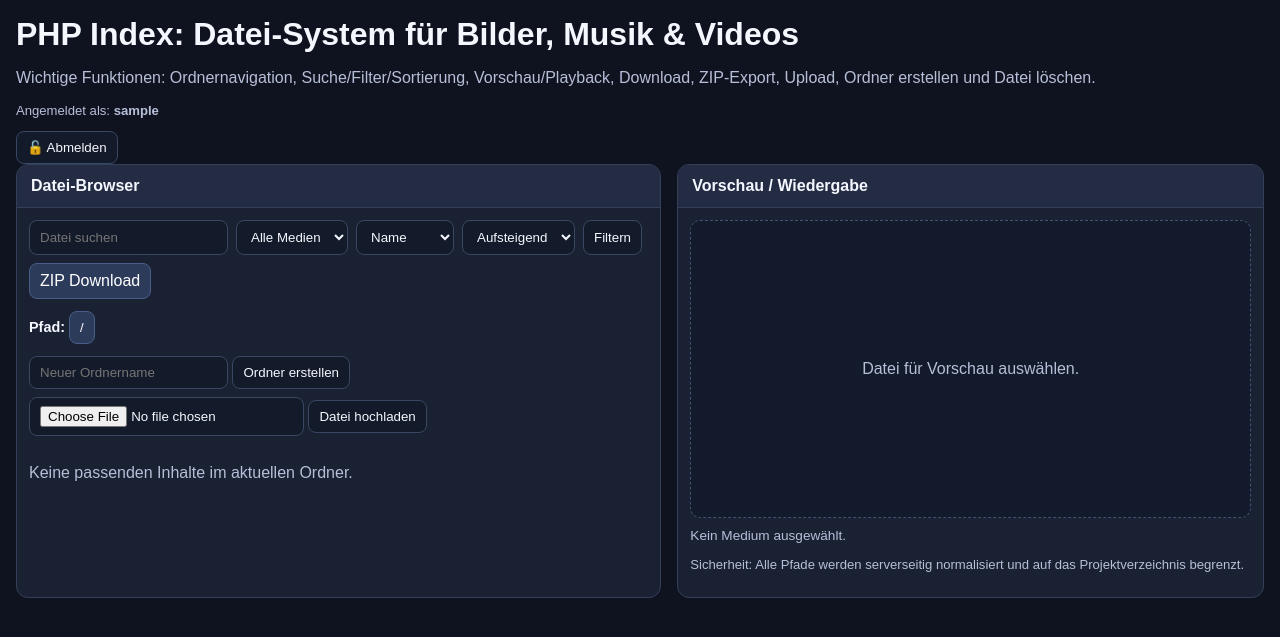
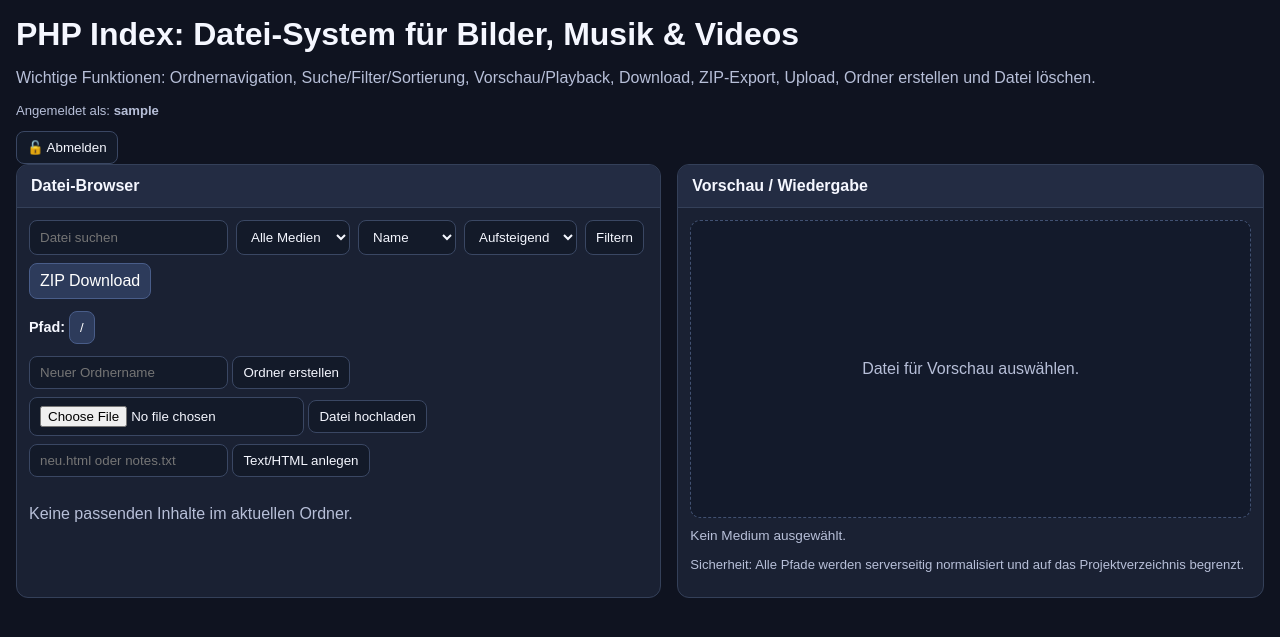
Before and after one commit to xxloonaxx/neue-webseite, a PHP site: page /index.php in a window 1280 px wide. Shown: the top 637 px of the page. Run offline with PHP 8.4, Linux system fonts and the light colour scheme; the visitor is signed in with stand-in values (Sample User, id 1).

Commit message:
Add direct URL opening plus text/html editor and new users

```diff
--- a/index.php
+++ b/index.php
@@ -9,11 +9,11 @@ $mediaExtensions = [
     'jpg', 'jpeg', 'png', 'webp', 'gif', 'bmp', 'svg',
     'mp3', 'wav', 'ogg', 'm4a', 'flac', 'aac',
     'mp4', 'webm', 'mov', 'mkv', 'avi', 'm4v',
+    'txt', 'md', 'html', 'htm', 'css', 'js', 'json', 'xml',
 ];
 $defaultUsers = [
-    'nutzer1' => '$2a$12$EpIlwKfCt/IaOJ8GhCgQ1ezIUrLrnd2tcUC9stztxn/za0VfAK3qa',
-    'nutzer2' => '$2a$12$EpIlwKfCt/IaOJ8GhCgQ1ezIUrLrnd2tcUC9stztxn/za0VfAK3qa',
-    'nutzer3' => '$2a$12$EpIlwKfCt/IaOJ8GhCgQ1ezIUrLrnd2tcUC9stztxn/za0VfAK3qa',
+    'loona' => '$2a$12$EpIlwKfCt/IaOJ8GhCgQ1ezIUrLrnd2tcUC9stztxn/za0VfAK3qa',
+    'soulan1001' => '$2a$13$f2hinbr.zaDjD9rgk4wPsuyw1YFyKB4xT0vsnmkuSGVli.RhFWKX.',
 ];
 
 /**
@@ -123,6 +123,7 @@ function mediaTypeFromExtension(string $extension): string
     $image = ['jpg', 'jpeg', 'png', 'webp', 'gif', 'bmp', 'svg'];
     $audio = ['mp3', 'wav', 'ogg', 'm4a', 'flac', 'aac'];
     $video = ['mp4', 'webm', 'mov', 'mkv', 'avi', 'm4v'];
+    $text = ['txt', 'md', 'html', 'htm', 'css', 'js', 'json', 'xml'];
 
     if (in_array($extension, $image, true)) {
         return 'image';
@@ -133,8 +134,37 @@ function mediaTypeFromExtension(string $extension): string
     if (in_array($extension, $video, true)) {
         return 'video';
     }
+    if (in_array($extension, $text, true)) {
+        return 'text';
+    }
 
     return 'other';
+}
+
+function isEditableExtension(string $extension): bool
+{
+    return in_array($extension, ['txt', 'md', 'html', 'htm', 'css', 'js', 'json', 'xml'], true);
+}
+
+function appBaseUrl(): string
+{
+    $isHttps = (!empty($_SERVER['HTTPS']) && $_SERVER['HTTPS'] !== 'off')
+        || (($_SERVER['SERVER_PORT'] ?? null) === '443');
+    $scheme = $isHttps ? 'https' : 'http';
+    $host = (string) ($_SERVER['HTTP_HOST'] ?? 'localhost');
+    $scriptDir = rtrim(str_replace('\\', '/', dirname((string) ($_SERVER['SCRIPT_NAME'] ?? ''))), '/');
+    $scriptDir = $scriptDir === '/' ? '' : $scriptDir;
+
+    return $scheme . '://' . $host . $scriptDir;
+}
+
+function buildPublicFileUrl(string $relativePath): string
+{
+    $clean = sanitizeRelativePath($relativePath);
+    $segments = $clean === '' ? [] : explode('/', $clean);
+    $encodedPath = implode('/', array_map(static fn(string $segment): string => rawurlencode($segment), $segments));
+
+    return rtrim(appBaseUrl(), '/') . '/' . $encodedPath;
 }
 
 function listDirectoryItems(string $directory, string $baseDirectory, array $mediaExtensions): array
@@ -303,7 +333,7 @@ if (!isAuthenticated()) {
             <input id="password" type="password" name="password" required autocomplete="current-password">
             <button type="submit">Einloggen</button>
         </form>
-        <p class="hint">Standard-Nutzer: <code>nutzer1</code>, <code>nutzer2</code>, <code>nutzer3</code>. Für Produktion per <code>MEDIA_MANAGER_USERS_JSON</code> überschreiben.</p>
+        <p class="hint">Standard-Nutzer: <code>loona</code> und <code>soulan1001</code>. Für Produktion per <code>MEDIA_MANAGER_USERS_JSON</code> überschreiben.</p>
     </main>
     </body>
     </html>
@@ -385,6 +415,45 @@ if ($_SERVER['REQUEST_METHOD'] === 'POST') {
             $error = 'Datei konnte nicht gelöscht werden.';
         }
     }
+
+    if ($postAction === 'create_text_file') {
+        $newFilename = trim((string) ($_POST['new_text_filename'] ?? ''));
+        $newContent = (string) ($_POST['new_text_content'] ?? '');
+        $newFilename = basename($newFilename);
+        $ext = extensionOf($newFilename);
+
+        if ($newFilename === '') {
+            $error = 'Dateiname darf nicht leer sein.';
+        } elseif (!isEditableExtension($ext)) {
+            $error = 'Nur bearbeitbare Text-Dateien erlaubt (z. B. .txt, .html, .md).';
+        } else {
+            $target = $currentDirectory . DIRECTORY_SEPARATOR . $newFilename;
+            if (file_exists($target)) {
+                $error = 'Datei existiert bereits.';
+            } elseif (file_put_contents($target, $newContent) !== false) {
+                $message = 'Text/HTML-Datei wurde erstellt.';
+            } else {
+                $error = 'Datei konnte nicht erstellt werden.';
+            }
+        }
+    }
+
+    if ($postAction === 'save_text') {
+        $editRelative = sanitizeRelativePath((string) ($_POST['edit_file'] ?? ''));
+        $editAbsolute = resolvePath($baseDirectory, $editRelative);
+        $editContent = (string) ($_POST['edit_content'] ?? '');
+        $ext = extensionOf((string) basename($editRelative));
+
+        if ($editAbsolute === null || !is_file($editAbsolute)) {
+            $error = 'Datei zum Speichern nicht gefunden.';
+        } elseif (!isEditableExtension($ext)) {
+            $error = 'Dateityp ist nicht als Text/HTML bearbeitbar freigegeben.';
+        } elseif (file_put_contents($editAbsolute, $editContent) !== false) {
+            $message = 'Datei wurde gespeichert.';
+        } else {
+            $error = 'Datei konnte nicht gespeichert werden.';
+        }
+    }
 }
 
 $search = mb_strtolower(trim((string) ($_GET['search'] ?? '')));
@@ -440,6 +509,10 @@ $currentPreview = sanitizeRelativePath((string) ($_GET['preview'] ?? ''));
 $previewAbsolute = $currentPreview !== '' ? resolvePath($baseDirectory, $currentPreview) : null;
 $previewExists = $previewAbsolute !== null && is_file($previewAbsolute);
 $previewType = $previewExists ? mediaTypeFromExtension(extensionOf((string) basename($previewAbsolute))) : 'other';
+$previewContent = '';
+if ($previewExists && $previewType === 'text') {
+    $previewContent = (string) file_get_contents($previewAbsolute);
+}
 
 function queryWithout(array $removeKeys): string
 {
@@ -516,6 +589,7 @@ function queryWithout(array $removeKeys): string
                         <option value="image" <?= $typeFilter === 'image' ? 'selected' : '' ?>>Bilder</option>
                         <option value="audio" <?= $typeFilter === 'audio' ? 'selected' : '' ?>>Audio</option>
                         <option value="video" <?= $typeFilter === 'video' ? 'selected' : '' ?>>Video</option>
+                        <option value="text" <?= $typeFilter === 'text' ? 'selected' : '' ?>>Text / HTML</option>
                     </select>
                     <select name="sort">
                         <option value="name" <?= $sortBy === 'name' ? 'selected' : '' ?>>Name</option>
@@ -552,8 +626,14 @@ function queryWithout(array $removeKeys): string
 
                     <form method="post" enctype="multipart/form-data" class="inline">
                         <input type="hidden" name="post_action" value="upload_file">
-                        <input type="file" name="upload_media" accept="image/*,audio/*,video/*">
+                        <input type="file" name="upload_media" accept="image/*,audio/*,video/*,.txt,.md,.html,.htm,.css,.js,.json,.xml">
                         <button type="submit">Datei hochladen</button>
+                    </form>
+
+                    <form method="post" class="inline">
+                        <input type="hidden" name="post_action" value="create_text_file">
+                        <input type="text" name="new_text_filename" placeholder="neu.html oder notes.txt">
+                        <button type="submit">Text/HTML anlegen</button>
                     </form>
                 </div>
 
@@ -576,9 +656,11 @@ function queryWithout(array $removeKeys): string
                                 <?php if ($item['kind'] === 'directory'): ?>
                                     <a class="btn" href="?path=<?= urlencode((string) $item['relativePath']) ?>">Öffnen</a>
                                 <?php else: ?>
+                                    <?php $directUrl = buildPublicFileUrl((string) $item['relativePath']); ?>
                                     <a class="btn" href="?path=<?= urlencode($currentRelative) ?>&preview=<?= urlencode((string) $item['relativePath']) ?>&<?= queryWithout(['preview']) ?>">Vorschau</a>
-                                    <a class="btn" href="?action=view&file=<?= urlencode((string) $item['relativePath']) ?>" target="_blank">Direkt öffnen</a>
+                                    <a class="btn" href="<?= htmlspecialchars($directUrl, ENT_QUOTES) ?>" target="_blank">Direkt URL öffnen</a>
                                     <a class="btn" href="?action=download&file=<?= urlencode((string) $item['relativePath']) ?>">Download</a>
+                                    <input class="small" type="text" readonly value="<?= htmlspecialchars($directUrl, ENT_QUOTES) ?>" style="max-width:240px;">
                                     <form method="post" class="inline" onsubmit="return confirm('Datei wirklich löschen?');">
                                         <input type="hidden" name="post_action" value="delete_file">
                                         <input type="hidden" name="delete_file" value="<?= htmlspecialchars((string) $item['relativePath'], ENT_QUOTES) ?>">
@@ -602,6 +684,8 @@ function queryWithout(array $removeKeys): string
                         <audio controls autoplay src="?action=view&file=<?= urlencode($currentPreview) ?>"></audio>
                     <?php elseif ($previewExists && $previewType === 'video'): ?>
                         <video controls autoplay src="?action=view&file=<?= urlencode($currentPreview) ?>"></video>
+                    <?php elseif ($previewExists && $previewType === 'text'): ?>
+                        <pre style="white-space: pre-wrap; width: 100%; max-height: 60vh; overflow:auto; margin:0;"><?= htmlspecialchars($previewContent, ENT_QUOTES) ?></pre>
                     <?php else: ?>
                         <p class="muted">Datei für Vorschau auswählen.</p>
                     <?php endif; ?>
@@ -613,6 +697,20 @@ function queryWithout(array $removeKeys): string
                         Kein Medium ausgewählt.
                     <?php endif; ?>
                 </p>
+                <?php if ($previewExists): ?>
+                    <p class="meta small">Direkt-URL: <a href="<?= htmlspecialchars(buildPublicFileUrl($currentPreview), ENT_QUOTES) ?>" target="_blank"><?= htmlspecialchars(buildPublicFileUrl($currentPreview), ENT_QUOTES) ?></a></p>
+                <?php endif; ?>
+                <?php if ($previewExists && $previewType === 'text'): ?>
+                    <form method="post">
+                        <input type="hidden" name="post_action" value="save_text">
+                        <input type="hidden" name="edit_file" value="<?= htmlspecialchars($currentPreview, ENT_QUOTES) ?>">
+                        <label for="edit_content">Editor (TXT / HTML / Code)</label>
+                        <textarea id="edit_content" name="edit_content" style="width:100%; min-height:220px; background:#101726; color:#e8eeff; border:1px solid #415172; border-radius:8px; padding:10px;"><?= htmlspecialchars($previewContent, ENT_QUOTES) ?></textarea>
+                        <div style="margin-top:8px;">
+                            <button type="submit">Datei speichern</button>
+                        </div>
+                    </form>
+                <?php endif; ?>
                 <p class="muted small">
                     Sicherheit: Alle Pfade werden serverseitig normalisiert und auf das Projektverzeichnis begrenzt.
                 </p>
```
